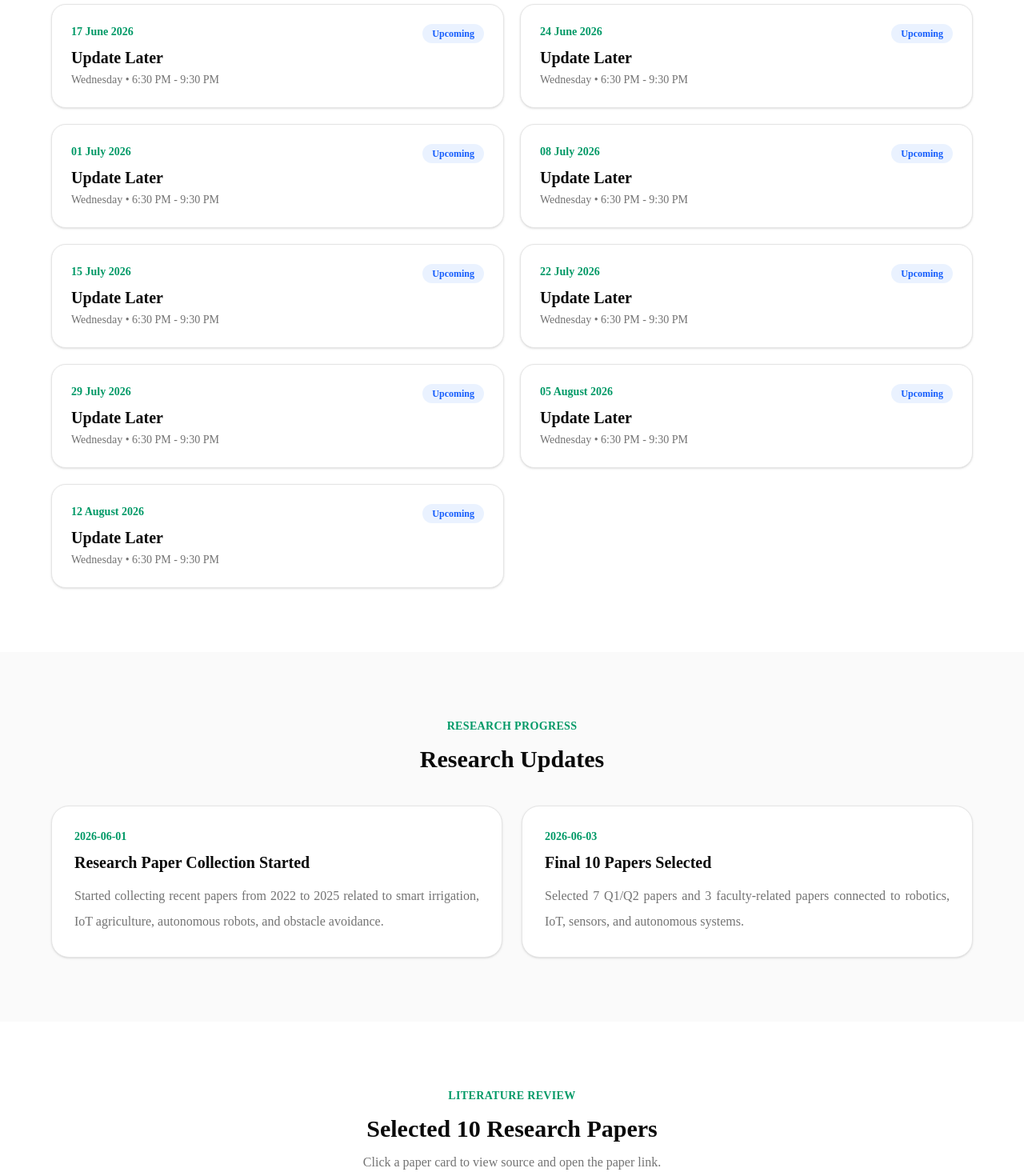
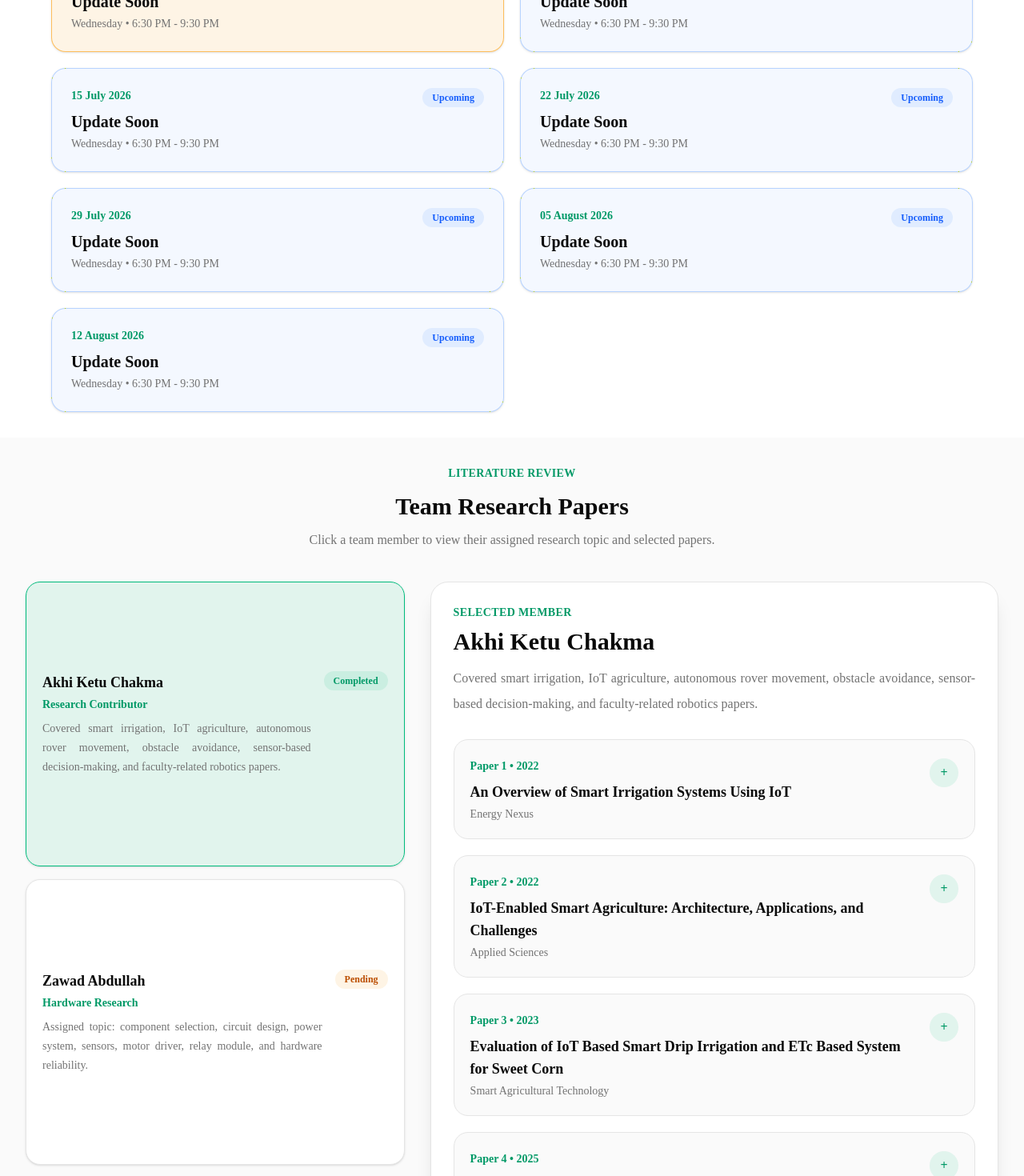
Before and after one commit to AkhiKetu/smart-irrigation-rover, a Next.js app: page /updates in a window 1280 px wide. Shown: the part 1320-2790 px from the top of the page at 80% size. Built offline with nearby package versions, Linux system fonts and the light colour scheme.

Commit message:
update the Project-Updates

```diff
--- a/app/updates/page.tsx
+++ b/app/updates/page.tsx
@@ -1,8 +1,8 @@
 'use client';
 
-import { useMemo, useState } from 'react';
+import { useState } from 'react';
 
-type FilterType = 'all' | 'lecture' | 'research' | 'papers';
+type FilterType = 'all' | 'lecture' | 'team' | 'related';
 
 const lectures = [
   {
@@ -40,198 +40,271 @@ const lectures = [
     date: '2026-06-10',
     displayDate: '10 June 2026',
     time: 'Wednesday • 6:30 PM - 9:30 PM',
-    title: 'Update Later',
+    title: 'Update Soon',
     status: 'Upcoming',
     description:
-      'Coming Soon',
+      'No Data',
   },
   {
     id: 5,
     date: '2026-06-17',
     displayDate: '17 June 2026',
     time: 'Wednesday • 6:30 PM - 9:30 PM',
-    title: 'Update Later',
+    title: 'Update Soon',
     status: 'Upcoming',
     description:
-      'Coming Soon',
+      'No Data',
   },
   {
     id: 6,
     date: '2026-06-24',
     displayDate: '24 June 2026',
     time: 'Wednesday • 6:30 PM - 9:30 PM',
-    title: 'Update Later',
+    title: 'Update Soon',
     status: 'Upcoming',
     description:
-      'Coming Soon',
+      'No Data',
   },
   {
     id: 7,
     date: '2026-07-01',
     displayDate: '01 July 2026',
     time: 'Wednesday • 6:30 PM - 9:30 PM',
-    title: 'Update Later',
-    status: 'Upcoming',
+    title: 'Update Soon',
+    status: 'Mid Week',
     description:
-      'Coming Soon',
+      'No Data',
   },
   {
     id: 8,
     date: '2026-07-08',
     displayDate: '08 July 2026',
     time: 'Wednesday • 6:30 PM - 9:30 PM',
-    title: 'Update Later',
+    title: 'Update Soon',
     status: 'Upcoming',
     description:
-      'Coming Soon',
+      'No Data',
   },
   {
     id: 9,
     date: '2026-07-15',
     displayDate: '15 July 2026',
     time: 'Wednesday • 6:30 PM - 9:30 PM',
-    title: 'Update Later',
+    title: 'Update Soon',
     status: 'Upcoming',
     description:
-      'Coming Soon',
+      'No Data',
   },
   {
     id: 10,
     date: '2026-07-22',
     displayDate: '22 July 2026',
     time: 'Wednesday • 6:30 PM - 9:30 PM',
-    title: 'Update Later',
+    title: 'Update Soon',
     status: 'Upcoming',
     description:
-      'Coming Soon',
+      'No Data',
   },
   {
     id: 11,
     date: '2026-07-29',
     displayDate: '29 July 2026',
     time: 'Wednesday • 6:30 PM - 9:30 PM',
-    title: 'Update Later',
+    title: 'Update Soon',
     status: 'Upcoming',
     description:
-      'Coming Soon',
+      'No Data',
   },
   {
     id: 12,
     date: '2026-08-05',
     displayDate: '05 August 2026',
     time: 'Wednesday • 6:30 PM - 9:30 PM',
-    title: 'Update Later',
+    title: 'Update Soon',
     status: 'Upcoming',
     description:
-      'Coming Soon',
+      'No Data',
   },
   {
     id: 13,
     date: '2026-08-12',
     displayDate: '12 August 2026',
     time: 'Wednesday • 6:30 PM - 9:30 PM',
-    title: 'Update Later',
+    title: 'Update Soon',
     status: 'Upcoming',
     description:
-      'Coming Soon',
+      'No Data',
   },
 ];
 
-const papers = [
+const akhiPapers = [
   {
     title: 'An Overview of Smart Irrigation Systems Using IoT',
     year: '2022',
     source: 'Energy Nexus',
     link: 'https://openaccess.city.ac.uk/id/eprint/28838/1/1-s2.0-S2772427122000791-main.pdf',
+    summary:
+      'This paper supports the IoT-based irrigation concept of our rover by explaining smart irrigation architecture, sensing, and water-saving methods.',
   },
   {
     title: 'IoT-Enabled Smart Agriculture: Architecture, Applications, and Challenges',
     year: '2022',
     source: 'Applied Sciences',
     link: 'https://www.mdpi.com/2076-3417/12/7/3396/pdf',
+    summary:
+      'This paper connects with our ESP32-based IoT monitoring system and explains how smart agriculture systems collect, process, and monitor field data.',
   },
   {
     title: 'Evaluation of IoT Based Smart Drip Irrigation and ETc Based System for Sweet Corn',
     year: '2023',
     source: 'Smart Agricultural Technology',
     link: 'https://www.sciencedirect.com/science/article/pii/S2772375523000783',
+    summary:
+      'This paper supports efficient irrigation decision-making and helps justify watering only when needed instead of wasting water.',
   },
   {
     title: 'IoT-Enabled Smart Agriculture for Improving Water Management',
     year: '2025',
     source: 'Results in Engineering',
     link: 'https://www.sciencedirect.com/science/article/pii/S2468227624004691',
+    summary:
+      'This paper is related to water management in agriculture and supports our adaptive spot-watering system.',
   },
   {
     title: 'Visual Navigation and Obstacle Avoidance Control for Agricultural Robots',
     year: '2023',
     source: 'Remote Sensing',
     link: 'https://www.mdpi.com/2072-4292/15/22/5402/pdf',
+    summary:
+      'This paper connects with autonomous agricultural robot movement and obstacle avoidance, which is important for our rover navigation.',
   },
   {
     title: 'Comparative Analysis of Soil Moisture- and Weather-Based Irrigation Scheduling',
     year: '2025',
     source: 'Sensors',
     link: 'https://www.mdpi.com/1424-8220/25/5/1568/pdf',
+    summary:
+      'This paper supports soil moisture-based irrigation scheduling, directly matching our moisture sensor-based watering logic.',
   },
   {
     title: 'A Comprehensive Review of Obstacle Avoidance for Autonomous Agricultural Machinery',
     year: '2025',
     source: 'Artificial Intelligence in Agriculture',
     link: 'https://www.sciencedirect.com/science/article/pii/S2589721725000819',
+    summary:
+      'This paper supports the autonomous navigation and obstacle detection research background of our agricultural rover.',
   },
   {
     title: 'Low Cost AI-Driven Autonomous Rescue Bot for Water-Based Life-Saving Missions',
     year: '2025',
     source: 'Faculty Related Paper',
     link: 'https://www.researchgate.net/publication/398519420_Low_Cost_AI-Driven_Autonomous_Rescue_Bot_for_Water-Based_Life-Saving_Missions',
+    summary:
+      'This faculty-related paper connects with low-cost autonomous robot development and decision-making logic.',
   },
   {
     title: 'IoT Based Fruit Quality Inspection and Lifespan Detection System',
     year: '2024',
     source: 'Faculty Related Paper',
     link: 'https://www.researchgate.net/publication/374807886_IoT_based_Fruit_Quality_Inspection_and_Lifespan_Detection_System',
+    summary:
+      'This paper supports IoT-based agricultural monitoring and sensor-based decision-making.',
   },
   {
     title: 'Smart Floor Cleaning Robot',
     year: '2023',
     source: 'Faculty Related Paper',
     link: 'https://www.researchgate.net/publication/373709780_Smart_Floor_Cleaning_Robot',
+    summary:
+      'This paper connects with mobile robotics, motor control, obstacle handling, and autonomous movement concepts.',
   },
 ];
 
-const researchUpdates = [
+const teamResearch = [
   {
     id: 1,
-    date: '2026-06-01',
-    title: 'Research Paper Collection Started',
-    description:
-      'Started collecting recent papers from 2022 to 2025 related to smart irrigation, IoT agriculture, autonomous robots, and obstacle avoidance.',
+    name: 'Akhi Ketu Chakma',
+    role: 'Research Contributor',
+    topic:
+      'Covered smart irrigation, IoT agriculture, autonomous rover movement, obstacle avoidance, sensor-based decision-making, and faculty-related robotics papers.',
+    status: 'Completed',
+    papers: akhiPapers,
   },
   {
     id: 2,
-    date: '2026-06-03',
-    title: 'Final 10 Papers Selected',
+    name: 'Zawad Abdullah',
+    role: 'Hardware Research',
+    topic:
+      'Assigned topic: component selection, circuit design, power system, sensors, motor driver, relay module, and hardware reliability.',
+    status: 'Pending',
+    papers: [],
+  },
+  {
+    id: 3,
+    name: 'Muhammad Shajalal Sojib',
+    role: 'Software & IoT Research',
+    topic:
+      'Assigned topic: ESP32 programming, IoT dashboard, sensor data processing, pump control logic, and real-time monitoring.',
+    status: 'Pending',
+    papers: [],
+  },
+  {
+    id: 4,
+    name: 'Abdul Gaffar',
+    role: 'Robotics & Testing Research',
+    topic:
+      'Assigned topic: rover movement, obstacle avoidance, chassis testing, navigation logic, and system integration.',
+    status: 'Pending',
+    papers: [],
+  },
+  {
+    id: 5,
+    name: 'Ashibul Islam Ashif',
+    role: 'Documentation & Presentation Research',
+    topic:
+      'Assigned topic: documentation, research summary, presentation support, testing records, and final report preparation.',
+    status: 'Pending',
+    papers: [],
+  },
+];
+
+const researchRelated = [
+  {
+    title: 'Methodology',
+    status: 'Draft',
     description:
-      'Selected 7 Q1/Q2 papers and 3 faculty-related papers connected to robotics, IoT, sensors, and autonomous systems.',
+      'This section will explain the complete working process of the Smart Irrigation Rover, including sensor data collection, decision logic, rover movement, obstacle detection, pump control, and IoT monitoring.',
+  },
+  {
+    title: 'Research Questions',
+    status: 'Draft',
+    description:
+      'This section will include the major research questions, such as how adaptive spot watering can reduce water waste and how autonomous navigation can support smart farming.',
+  },
+  {
+    title: 'Survey Questions',
+    status: 'Draft',
+    description:
+      'This section will include survey questions related to water usage, farming challenges, smart irrigation awareness, cost expectations, and acceptance of agricultural robots.',
+  },
+  {
+    title: 'Expected Outcomes',
+    status: 'Draft',
+    description:
+      'This section will describe the expected results, including improved irrigation efficiency, reduced manual labor, better soil monitoring, and practical use of robotics in agriculture.',
   },
 ];
 
 export default function UpdatesPage() {
   const [filter, setFilter] = useState<FilterType>('all');
   const [openLecture, setOpenLecture] = useState<number | null>(1);
+  const [selectedMember, setSelectedMember] = useState(teamResearch[0]);
   const [openPaper, setOpenPaper] = useState<number | null>(null);
+  const [openRelated, setOpenRelated] = useState<number | null>(0);
 
-  const lectureCount = lectures.length;
-  const completedLectures = lectures.filter((lecture) => lecture.status === 'Completed').length;
-
-  const visibleSections = useMemo(() => {
-    return {
-      lectures: filter === 'all' || filter === 'lecture',
-      research: filter === 'all' || filter === 'research',
-      papers: filter === 'all' || filter === 'papers',
-    };
-  }, [filter]);
+  const showLecture = filter === 'all' || filter === 'lecture';
+  const showTeam = filter === 'all' || filter === 'team';
+  const showRelated = filter === 'all' || filter === 'related';
 
   return (
     <div className="bg-background text-foreground overflow-hidden">
@@ -241,24 +314,22 @@ export default function UpdatesPage() {
 
         <div className="relative max-w-6xl mx-auto text-center">
           <span className="inline-block mb-5 px-5 py-2 rounded-full bg-emerald-500/10 border border-emerald-500/20 text-emerald-600 text-sm font-semibold">
-            Course Updates
+            Course & Research Updates
           </span>
-
           <h1 className="text-4xl sm:text-6xl font-bold mb-5">Project Updates</h1>
-
           <p className="text-lg text-muted-foreground max-w-3xl mx-auto leading-relaxed">
-            Lecture schedule, research progress, and selected papers for the Smart Irrigation Rover project.
+            Lecture timeline, team research papers, and research-related project planning for the Smart Irrigation Rover.
           </p>
         </div>
       </section>
 
-      <section className="py-10 px-4 sm:px-6 lg:px-8 bg-background border-b border-border sticky top-16 z-40">
+      <section className="py-5 px-4 sm:px-6 lg:px-8 bg-background border-b border-border sticky top-16 z-40">
         <div className="max-w-6xl mx-auto flex flex-wrap gap-3 justify-center">
           {[
             ['all', 'All Updates'],
-            ['lecture', 'Lectures'],
-            ['research', 'Research'],
-            ['papers', 'Papers'],
+            ['lecture', 'Lecture Timeline'],
+            ['team', 'Team Papers'],
+            ['related', 'Research Related'],
           ].map(([key, label]) => (
             <button
               key={key}
@@ -275,26 +346,15 @@ export default function UpdatesPage() {
         </div>
       </section>
 
-      <section className="py-16 px-4 sm:px-6 lg:px-8">
-        <div className="max-w-6xl mx-auto grid grid-cols-2 md:grid-cols-4 gap-5">
-          <StatCard value={lectureCount} label="Wednesday Classes" />
-          <StatCard value={completedLectures} label="Completed Classes" />
-          <StatCard value="10" label="Selected Papers" />
-          <StatCard value="6:30-9:30" label="Class Time" />
-        </div>
-      </section>
-
-      {visibleSections.lectures && (
-        <section className="pb-20 px-4 sm:px-6 lg:px-8">
+      {showLecture && (
+        <section className="py-8 px-4 sm:px-6 lg:px-8">
           <div className="max-w-6xl mx-auto">
-            <div className="mb-10 text-center">
+            <div className="text-center mb-10">
               <span className="text-sm font-bold text-emerald-600 uppercase tracking-wide">
                 20 May - 13 August
               </span>
               <h2 className="text-3xl font-bold mt-3">Lecture Timeline</h2>
-              <p className="text-muted-foreground mt-3">
-                Every Wednesday from 6:30 PM to 9:30 PM.
-              </p>
+              <p className="text-muted-foreground mt-3">Every Wednesday • 6:30 PM - 9:30 PM</p>
             </div>
 
             <div className="grid grid-cols-1 lg:grid-cols-2 gap-5">
@@ -304,7 +364,11 @@ export default function UpdatesPage() {
                   onClick={() => setOpenLecture(openLecture === lecture.id ? null : lecture.id)}
                   className={`text-left rounded-2xl border p-6 shadow-sm hover:shadow-xl hover:-translate-y-1 transition-all ${
                     lecture.status === 'Closed'
-                      ? 'bg-red-500/5 border-red-500/30'
+                      ? 'bg-red-500/5 border-red-500/40'
+                      : lecture.status === 'Mid Week'
+                      ? 'bg-amber-500/10 border-amber-500/60 shadow-lg'
+                      : lecture.status === 'Upcoming'
+                      ? 'bg-blue-500/5 border-blue-500/30'
                       : openLecture === lecture.id
                       ? 'bg-emerald-500/10 border-emerald-500'
                       : 'bg-card border-border'
@@ -321,6 +385,8 @@ export default function UpdatesPage() {
                       className={`shrink-0 px-3 py-1 rounded-full text-xs font-bold ${
                         lecture.status === 'Closed'
                           ? 'bg-red-500/10 text-red-600'
+                          : lecture.status === 'Mid Week'
+                          ? 'bg-amber-500/10 text-amber-700'
                           : lecture.status === 'Completed'
                           ? 'bg-emerald-500/10 text-emerald-600'
                           : 'bg-blue-500/10 text-blue-600'
@@ -342,50 +408,80 @@ export default function UpdatesPage() {
         </section>
       )}
 
-      {visibleSections.research && (
-        <section className="py-20 px-4 sm:px-6 lg:px-8 bg-muted/50">
-          <div className="max-w-6xl mx-auto">
-            <div className="text-center mb-10">
-              <span className="text-sm font-bold text-emerald-600 uppercase tracking-wide">
-                Research Progress
-              </span>
-              <h2 className="text-3xl font-bold mt-3">Research Updates</h2>
-            </div>
-
-            <div className="grid grid-cols-1 md:grid-cols-2 gap-6">
-              {researchUpdates.map((item) => (
-                <div
-                  key={item.id}
-                  className="rounded-3xl bg-card border border-border p-7 shadow-sm hover:shadow-xl transition-all"
-                >
-                  <p className="text-sm font-bold text-emerald-600">{item.date}</p>
-                  <h3 className="text-xl font-bold mt-2 mb-3">{item.title}</h3>
-                  <p className="text-muted-foreground leading-8 text-justify">{item.description}</p>
-                </div>
-              ))}
-            </div>
-          </div>
-        </section>
-      )}
-
-      {visibleSections.papers && (
-        <section className="py-20 px-4 sm:px-6 lg:px-8">
+      {showTeam && (
+        <section className="py-8 px-4 sm:px-6 lg:px-8 bg-muted/50">
           <div className="max-w-7xl mx-auto">
             <div className="text-center mb-10">
               <span className="text-sm font-bold text-emerald-600 uppercase tracking-wide">
                 Literature Review
               </span>
-              <h2 className="text-3xl font-bold mt-3">Selected 10 Research Papers</h2>
+              <h2 className="text-3xl font-bold mt-3">Team Research Papers</h2>
               <p className="text-muted-foreground mt-3">
-                Click a paper card to view source and open the paper link.
+                Click a team member to view their assigned research topic and selected papers.
               </p>
             </div>
 
-            <div className="grid grid-cols-1 md:grid-cols-2 gap-6">
-              {papers.map((paper, index) => (
+            <div className="grid grid-cols-1 lg:grid-cols-[0.8fr_1.2fr] gap-8">
+              <div className="grid grid-cols-1 gap-4">
+                {teamResearch.map((member) => (
+                  <button
+                    key={member.id}
+                    onClick={() => {
+                      setSelectedMember(member);
+                      setOpenPaper(null);
+                    }}
+                    className={`text-left rounded-2xl border p-5 shadow-sm hover:shadow-xl hover:-translate-y-1 transition-all ${
+                      selectedMember.id === member.id
+                        ? 'border-emerald-500 bg-emerald-500/10'
+                        : 'border-border bg-card'
+                    }`}
+                  >
+                    <div className="flex items-start justify-between gap-4">
+                      <div>
+                        <h3 className="text-lg font-bold">{member.name}</h3>
+                        <p className="text-sm font-semibold text-emerald-600 mt-1">{member.role}</p>
+                        <p className="text-sm text-muted-foreground mt-2 leading-6 text-justify">
+                          {member.topic}
+                        </p>
+                      </div>
+
+                      <span
+                        className={`shrink-0 px-3 py-1 rounded-full text-xs font-bold ${
+                          member.status === 'Completed'
+                            ? 'bg-emerald-500/10 text-emerald-600'
+                            : 'bg-amber-500/10 text-amber-700'
+                        }`}
+                      >
+                        {member.status}
+                      </span>
+                    </div>
+                  </button>
+                ))}
+              </div>
+
+              <div className="rounded-3xl bg-card border border-border p-7 shadow-xl h-fit">
+                <p className="text-sm font-bold text-emerald-600 uppercase tracking-wide">
+                  Selected Member
+                </p>
+                <h2 className="text-3xl font-bold mt-2">{selectedMember.name}</h2>
+                <p className="text-muted-foreground mt-3 leading-8 text-justify">
+                  {selectedMember.topic}
+                </p>
+
+                <div className="mt-7">
+                  {selectedMember.papers.length === 0 ? (
+                    <div className="rounded-2xl bg-muted/50 border border-border p-6 text-center">
+                      <h3 className="text-xl font-bold mb-2">Papers will be updated later</h3>
+                      <p className="text-muted-foreground">
+                        This member’s papers will be added after collecting the final summaries and links.
+                      </p>
+                    </div>
+                  ) : (
+                    <div className="grid grid-cols-1 gap-5">
+                      {selectedMember.papers.map((paper, index) => (
                         <div
                           key={paper.title}
-                  className="rounded-3xl bg-card border border-border p-6 shadow-sm hover:shadow-xl hover:border-emerald-500/50 transition-all"
+                          className="rounded-2xl bg-muted/50 border border-border p-5 hover:border-emerald-500/50 transition-all"
                         >
                           <button
                             onClick={() => setOpenPaper(openPaper === index ? null : index)}
@@ -397,7 +493,7 @@ export default function UpdatesPage() {
                                   Paper {index + 1} • {paper.year}
                                 </p>
                                 <h3 className="text-lg font-bold mt-2">{paper.title}</h3>
-                        <p className="text-sm text-muted-foreground mt-2">{paper.source}</p>
+                                <p className="text-sm text-muted-foreground mt-1">{paper.source}</p>
                               </div>
 
                               <span className="shrink-0 w-9 h-9 rounded-full bg-emerald-500/10 text-emerald-600 flex items-center justify-center font-bold">
@@ -409,9 +505,9 @@ export default function UpdatesPage() {
                           {openPaper === index && (
                             <div className="mt-5 pt-5 border-t border-border">
                               <p className="text-sm text-muted-foreground leading-7 text-justify mb-4">
-                        This paper supports our project by connecting smart irrigation, IoT sensing,
-                        autonomous robotics, or obstacle avoidance with the Smart Irrigation Rover concept.
+                                {paper.summary}
                               </p>
+
                               <a
                                 href={paper.link}
                                 target="_blank"
@@ -425,18 +521,59 @@ export default function UpdatesPage() {
                         </div>
                       ))}
                     </div>
+                  )}
+                </div>
+              </div>
+            </div>
+          </div>
+        </section>
+      )}
+
+      {showRelated && (
+        <section className="py-10 px-4 sm:px-6 lg:px-8">
+          <div className="max-w-6xl mx-auto">
+            <div className="text-center mb-10">
+              <span className="text-sm font-bold text-emerald-600 uppercase tracking-wide">
+                Research Planning
+              </span>
+              <h2 className="text-3xl font-bold mt-3">Research Related</h2>
+              <p className="text-muted-foreground mt-3">
+                These sections will be updated later with final project methodology, questions, and survey details.
+              </p>
+            </div>
+
+            <div className="grid grid-cols-1 md:grid-cols-2 gap-6">
+              {researchRelated.map((item, index) => (
+                <button
+                  key={item.title}
+                  onClick={() => setOpenRelated(openRelated === index ? null : index)}
+                  className={`text-left rounded-3xl border p-6 shadow-sm hover:shadow-xl hover:-translate-y-1 transition-all ${
+                    openRelated === index
+                      ? 'border-emerald-500 bg-emerald-500/10'
+                      : 'border-border bg-card'
+                  }`}
+                >
+                  <div className="flex items-start justify-between gap-4">
+                    <div>
+                      <p className="text-sm font-bold text-emerald-600">{item.status}</p>
+                      <h3 className="text-xl font-bold mt-2">{item.title}</h3>
+                    </div>
+                    <span className="shrink-0 w-9 h-9 rounded-full bg-emerald-500/10 text-emerald-600 flex items-center justify-center font-bold">
+                      {openRelated === index ? '−' : '+'}
+                    </span>
+                  </div>
+
+                  {openRelated === index && (
+                    <p className="mt-5 text-muted-foreground leading-8 text-justify">
+                      {item.description}
+                    </p>
+                  )}
+                </button>
+              ))}
+            </div>
           </div>
         </section>
       )}
     </div>
   );
 }
-
-function StatCard({ value, label }: { value: string | number; label: string }) {
-  return (
-    <div className="bg-card border border-border rounded-2xl p-6 text-center shadow-sm hover:shadow-xl hover:-translate-y-1 transition-all">
-      <div className="text-3xl font-bold text-emerald-600 mb-2">{value}</div>
-      <p className="text-sm text-muted-foreground">{label}</p>
-    </div>
-  );
-}
```
Also changed, not shown: components/update-card.tsx (+8 -1 lines). Lines whose indentation alone changed are shown as unchanged.
